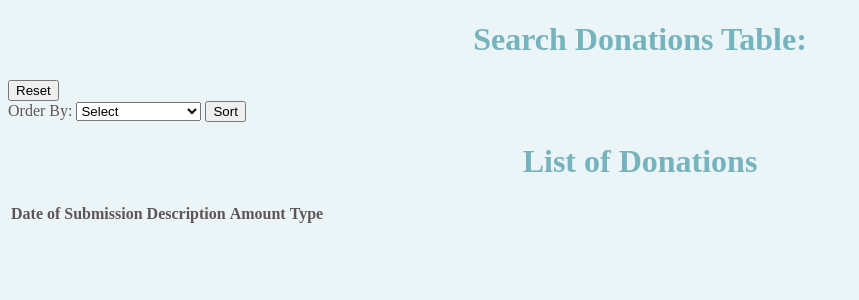
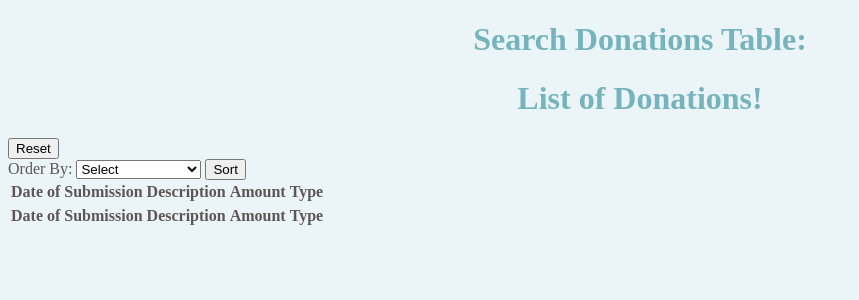
Before and after one commit to cs304-fa18/semester-project-rad, a Flask app: page /sortBy/ in a window 1280 px wide. Shown: the top 300 px of the page, without its empty margins (0-859 px from the left). Run offline with Flask 2, Linux system fonts and the light colour scheme; data that the repository does not hold is empty; some libraries are stand-ins or nearby versions.

Commit message:
Updated donations to display in columns

```diff
--- a/templates/donations.html
+++ b/templates/donations.html
@@ -9,9 +9,11 @@
 
     <h1>Search Donations Table:</h1>
 
+    <h1>List of Donations!</h1>
 
 
 
+    <div id="sort">
     <form method=POST action="/reset/">
         <input type="submit" name="submit-btn" value="Reset">
     </form>
@@ -27,12 +29,13 @@
          </select>
         <input type="submit" name="submit-btn" value="Sort">
     </form>
+    </div>
 
 
 
-    <body>
-        <h1>List of Donations</h1>
 
+
+        <body>
         <div style="color:red;font-weight:bold" id="flashes">
         {% with messages = get_flashed_messages() %}
             {% if messages %}
@@ -66,5 +69,32 @@
 
         </table>
 
+
     </body>
 </html>
+
+    </div>
+
+        <table id="donation-list">
+
+            <tr>
+                <th>Date of Submission</th>
+                <th>Description</th>
+                <th>Amount</th>
+                <th>Type</th>
+            </tr>
+
+            <!-- Fills out donation history table -->
+            {% for donation in allDonations %}
+            <tr data-tt="{{donation.donationID}}">
+                <td class="date">{{donation.submitDate}}</td>
+                <td class="description">{{donation.description}}</td>
+                <td class="amount">{{donation.amount}}</td>
+                <td class="type">{{donation.type}}</td>
+            </tr>
+            {% endfor %}
+
+        </table>
+
+    </body>
+</html>
```
